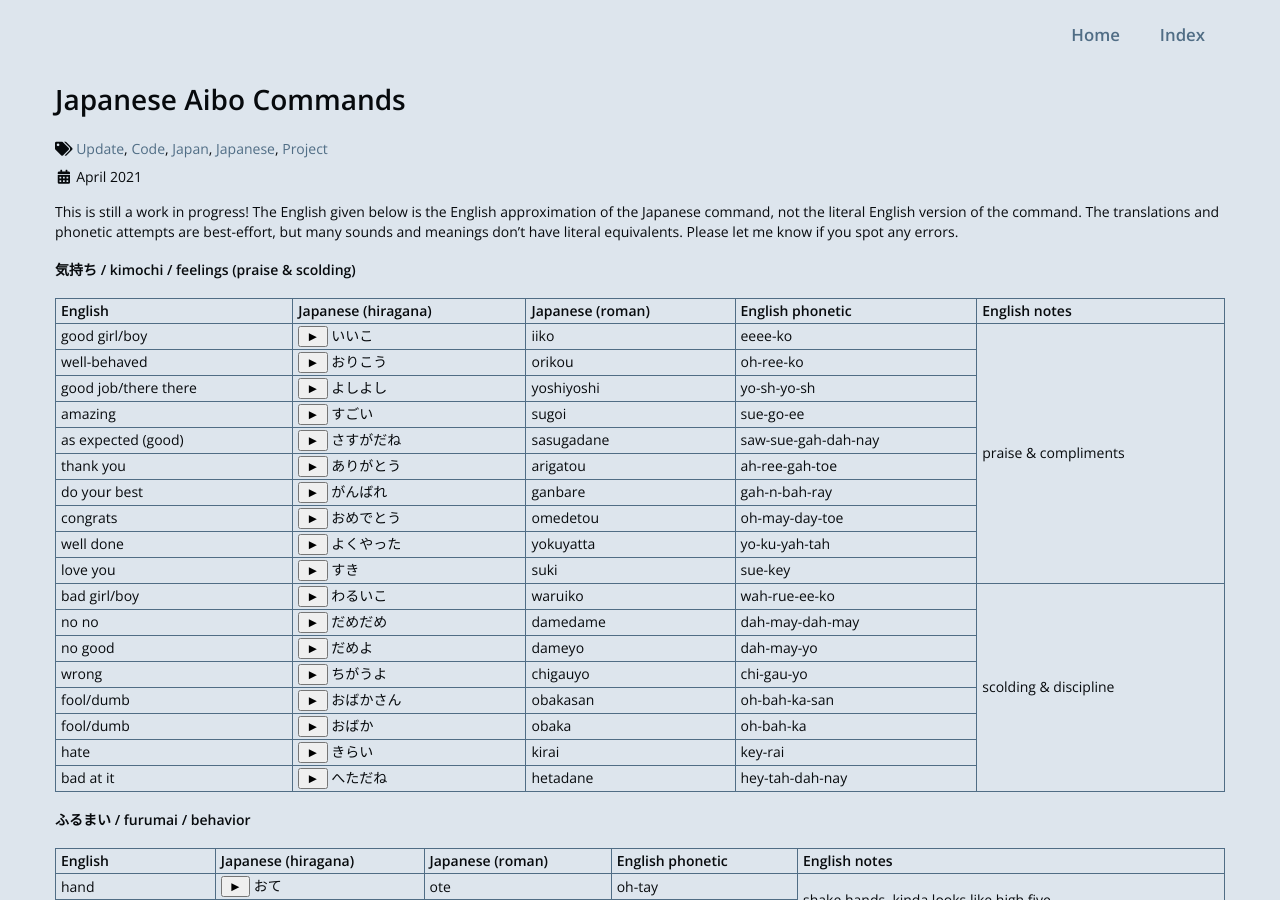
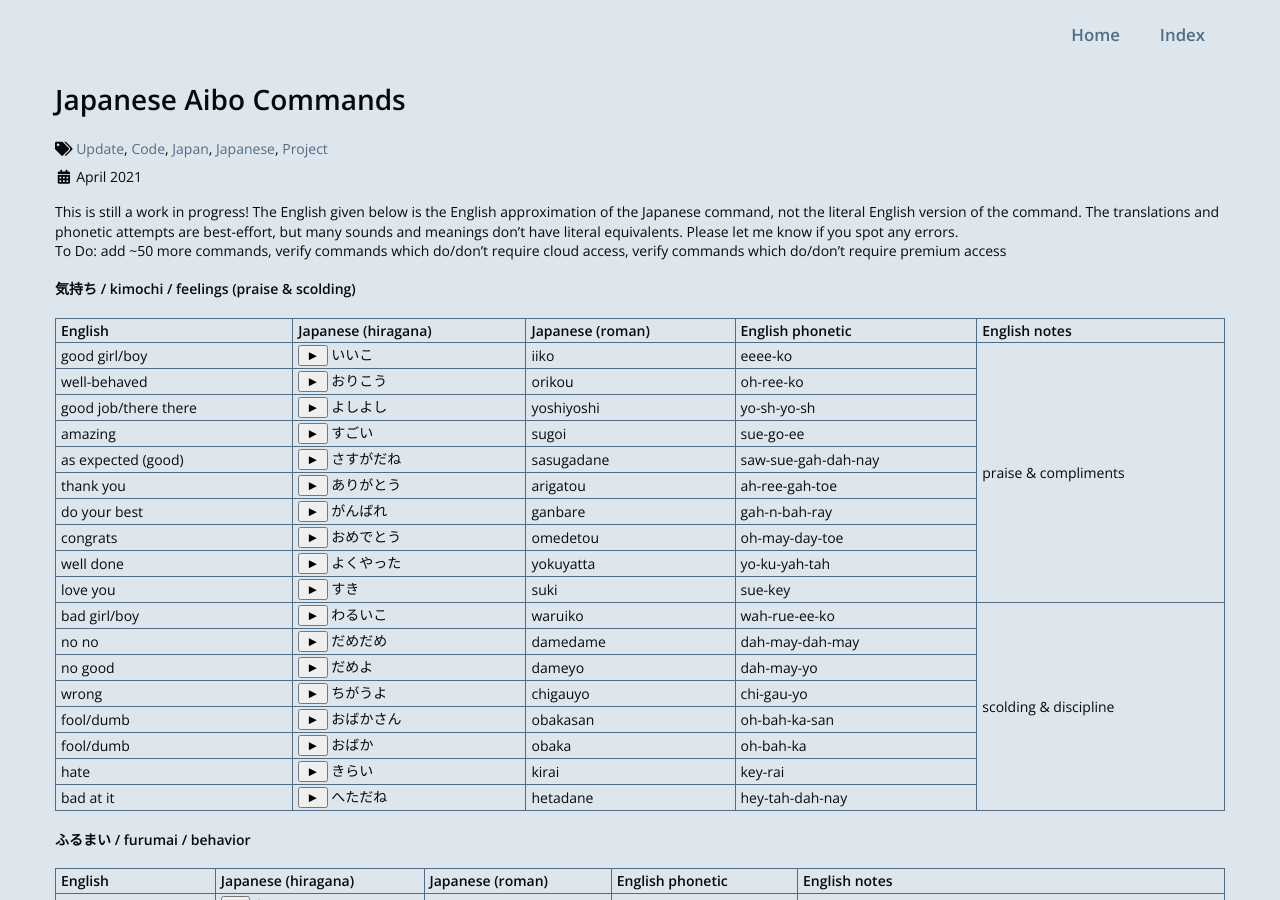
Before and after one commit to kairozu/kairozu.github.io, a Jekyll site: the page built from updates/_posts/2021-04-15-aibo-japanese.md, in a window 1280 px wide and 900 px high. Built offline with Jekyll 4.4.1, drawn with Linux system fonts in a browser that asks for light colours; nearby versions of some CDN libraries.

Commit message:
add note

```diff
--- a/updates/_posts/2021-04-15-aibo-japanese.md
+++ b/updates/_posts/2021-04-15-aibo-japanese.md
@@ -20,6 +20,8 @@
 }
 </script>
 This is still a work in progress! The English given below is the English approximation of the Japanese command, not the literal English version of the command. The translations and phonetic attempts are best-effort, but many sounds and meanings don't have literal equivalents. Please let me know if you spot any errors.
+<br />
+To Do: add ~50 more commands, verify commands which do/don't require cloud access, verify commands which do/don't require premium access
 <br />
 <h4>気持ち / kimochi / feelings (praise & scolding)</h4>
 <table>
```
